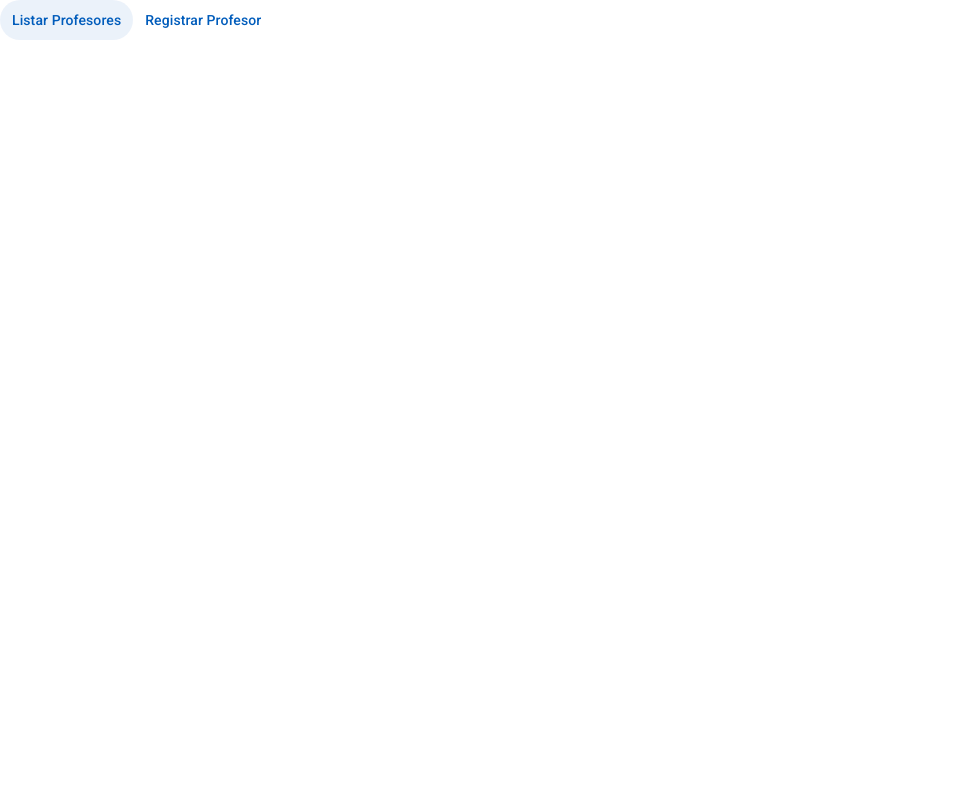
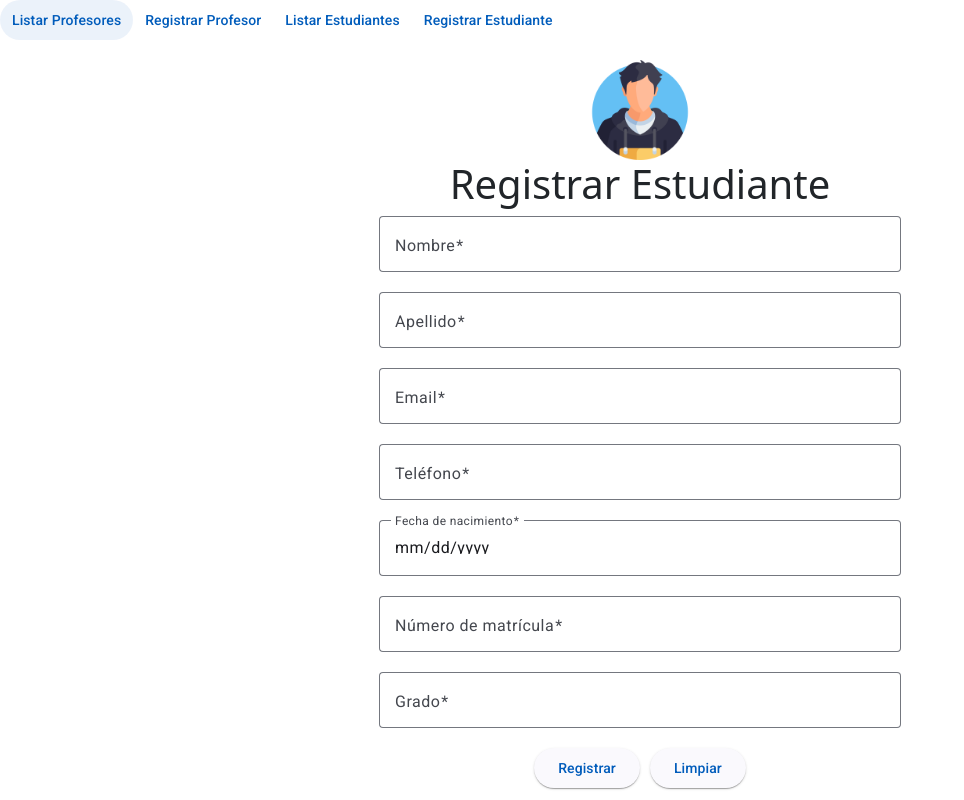
Before and after one commit to juandgo/springboot-api-escolar, an Angular app in the folder registro-escolar-frontend/: page /registrar-estudiante in a window 1280 px wide. Before the commit this address led to /. Shown: the whole page, without its empty margins (0-964 px from the left). Built offline with nearby package versions, Linux system fonts and the light colour scheme.

Commit message:
listing estudents

```diff
--- a/registro-escolar-frontend/src/app/app-routing.module.ts
+++ b/registro-escolar-frontend/src/app/app-routing.module.ts
@@ -3,12 +3,15 @@ import { RouterModule, Routes } from '@angular/router';
 
 import { RegistroProfesorComponent } from './pages/registro-profesor/registro-profesor.component';
 import { ListarProfesoresComponent } from './pages/listar-profesores/listar-profesores.component';
+import { RegistroEstudianteComponent } from './pages/registro-estudiante/registro-estudiante.component';
 
 const routes: Routes = [
   { path: '', redirectTo: 'listar-profesores', pathMatch: 'full' },
   { path: 'registrar-profesor', component: RegistroProfesorComponent },
   { path: 'listar-profesores', component: ListarProfesoresComponent },
-  { path: 'editar-profesor/:id', component: RegistroProfesorComponent }
+  { path: 'editar-profesor/:id', component: RegistroProfesorComponent },
+  { path: 'registrar-estudiante', component: RegistroEstudianteComponent },
+  { path: '', redirectTo: '/listar-profesores', pathMatch: 'full' }
   // otras rutas...
 ];
 
--- a/registro-escolar-frontend/src/app/app.module.ts
+++ b/registro-escolar-frontend/src/app/app.module.ts
@@ -22,6 +22,9 @@ import {MatFormFieldModule} from '@angular/material/form-field';
 import { HttpClientModule } from '@angular/common/http';
 import { MatTableModule } from '@angular/material/table';
 import { ListarProfesoresComponent } from './pages/listar-profesores/listar-profesores.component';
+import { RouterModule } from '@angular/router';
+import { ListarEstudiantesComponent } from './pages/listar-estudiantes/listar-estudiantes.component';
+
 
 @NgModule({
   declarations: [
@@ -34,8 +37,10 @@ import { ListarProfesoresComponent } from './pages/listar-profesores/listar-prof
     RegistroEstudianteComponent,
     RegistroPersonaComponent,
     ListarProfesoresComponent,
+    ListarEstudiantesComponent,
   ],
   imports: [
+    RouterModule,
     BrowserModule,
     AppRoutingModule,
     MatButtonModule,
@@ -48,6 +53,7 @@ import { ListarProfesoresComponent } from './pages/listar-profesores/listar-prof
     MatIconModule,
     MatTableModule,
     HttpClientModule, // Import HttpClientModule for HTTP requests
+
   ],
   providers: [],
   bootstrap: [AppComponent]
--- a/registro-escolar-frontend/src/app/components/navbar/navbar.component.html
+++ b/registro-escolar-frontend/src/app/components/navbar/navbar.component.html
@@ -5,4 +5,10 @@
   <button mat-button [routerLink]="['/registrar-profesor']">
     Registrar Profesor
   </button>
+  <button mat-button [routerLink]="['/listar-estudiantes']">
+    Listar Estudiantes
+  </button>
+  <button mat-button [routerLink]="['/registrar-estudiante']">
+    Registrar Estudiante
+  </button>
 </nav>
--- /dev/null
+++ b/registro-escolar-frontend/src/app/pages/listar-estudiantes/listar-estudiantes.component.html
@@ -0,0 +1 @@
+<p>listar-estudiantes works!</p>
--- a/registro-escolar-frontend/src/app/pages/registro-estudiante/registro-estudiante.component.html
+++ b/registro-escolar-frontend/src/app/pages/registro-estudiante/registro-estudiante.component.html
@@ -1,48 +1,66 @@
 <div class="bootstrap-wrapper">
     <div class="container">
-        <div class="row" style="margin-top : 20px;">
+      <div class="row" style="margin-top: 20px">
         <div class="col-md-6 offset-md-3">
           <div class="container text-center">
-                    <img src="assets/boy.png" width="100" height="100">
+            <img src="assets/boy.png" width="100" height="100" />
           </div>
-                <h1 class="text-center">Resgistrate aquí</h1>
+          <h1 class="text-center">
+            {{ esModoEdicion ? 'Actualizar Estudiante' : 'Registrar Estudiante' }}
+          </h1>
 
-                <form action="">
-                    <mat-form-field class="full-width" appearence="outline">
-                        <mat-label>Nombre de usuario</mat-label>
-                        <input matInput type="text" placeholder="Nombre de usuario" required>
+          <div class="container text-center">
+            <form (ngSubmit)="formSubmit()">
+              <!-- Nombre -->
+              <mat-form-field class="full-width" appearance="outline">
+                <mat-label>Nombre</mat-label>
+                <input matInput required name="nombre" [(ngModel)]="estudiante.nombre" placeholder="Digite su nombre" />
               </mat-form-field>
-                    <mat-form-field class="full-width" appearence="outline">
-                        <mat-label>Appellido</mat-label>
-                        <input matInput type="text" placeholder="Appellido" required>
+
+              <!-- Apellido -->
+              <mat-form-field class="full-width" appearance="outline">
+                <mat-label>Apellido</mat-label>
+                <input matInput required name="apellido" [(ngModel)]="estudiante.apellido" placeholder="Digite su apellido" />
               </mat-form-field>
-                    <mat-form-field class="full-width" appearence="outline">
+
+              <!-- Email -->
+              <mat-form-field class="full-width" appearance="outline">
+                <mat-label>Email</mat-label>
+                <input matInput type="email" required name="email" [(ngModel)]="estudiante.email" placeholder="Digite su email" />
+              </mat-form-field>
+
+              <!-- Teléfono -->
+              <mat-form-field class="full-width" appearance="outline">
+                <mat-label>Teléfono</mat-label>
+                <input matInput required name="telefono" [(ngModel)]="estudiante.telefono" type="tel" placeholder="Digite su teléfono" />
+              </mat-form-field>
+
+              <!-- Fecha de nacimiento -->
+              <mat-form-field class="full-width" appearance="outline">
                 <mat-label>Fecha de nacimiento</mat-label>
-                        <input matInput type="text" placeholder="Fecha de nacimiento" required>
+                <input matInput required name="fechaNacimiento" [(ngModel)]="estudiante.fechaNacimiento" type="date" />
               </mat-form-field>
-                    <mat-form-field class="full-width" appearence="outline">
-                        <mat-label>Correo electrónico</mat-label>
-                        <input matInput type="email" placeholder="Correo electrónico" required>
+
+              <!-- Número de matrícula -->
+              <mat-form-field class="full-width" appearance="outline">
+                <mat-label>Número de matrícula</mat-label>
+                <input matInput required name="numeroMatricula" [(ngModel)]="estudiante.numeroMatricula" placeholder="Ingrese número de matrícula" />
               </mat-form-field>
-                    <mat-form-field class="full-width" appearence="outline">
-                        <mat-label>Telefono</mat-label>
-                        <input matInput type="email" placeholder="Telefono" required>
+
+              <!-- Grado -->
+              <mat-form-field class="full-width" appearance="outline">
+                <mat-label>Grado</mat-label>
+                <input matInput required name="grado" [(ngModel)]="estudiante.grado" placeholder="Ingrese grado del estudiante" />
               </mat-form-field>
-                    <mat-form-field class="full-width" appearence="outline">
-                        <mat-label>Numero de matricula</mat-label>
-                        <input matInput type="email" placeholder="Numero de matricula" required>
-                    </mat-form-field>
-                    <mat-form-field class="full-width" appearence="outline">
-                        <mat-label>Grado</mat-label>
-                        <input matInput type="email" placeholder="Grado" required>
-                    </mat-form-field>
-                    <div class="container text-center">
-                        <button mat-raised-button color="primary" class="full-width">Registrarse</button>
-                        <button mat-raised-button color="accent" class="full-width" style="margin-left: 20px; margin-top: 20px;">Limpiar</button>
-                    </div>
-                    <br><br><br>
+
+              <!-- Botones -->
+              <button mat-raised-button color="primary" type="submit">
+                {{ esModoEdicion ? 'Actualizar' : 'Registrar' }}
+              </button>
+              <button mat-raised-button color="accent" type="reset" style="margin-left: 10px">Limpiar</button>
             </form>
           </div>
         </div>
       </div>
     </div>
+  </div>
--- a/registro-escolar-frontend/src/app/pages/registro-estudiante/registro-estudiante.component.ts
+++ b/registro-escolar-frontend/src/app/pages/registro-estudiante/registro-estudiante.component.ts
@@ -1,11 +1,70 @@
-import { Component } from '@angular/core';
+import { Component, OnInit } from '@angular/core';
+import { ActivatedRoute, Router } from '@angular/router';
+import { EstudianteDTO } from '../../models/estudiante.dto';
+import { EstudianteService } from '../../services/estudiante.service';
 
 @Component({
   selector: 'app-registro-estudiante',
   standalone: false,
   templateUrl: './registro-estudiante.component.html',
-  styleUrl: './registro-estudiante.component.css'
 })
-export class RegistroEstudianteComponent {
+export class RegistroEstudianteComponent implements OnInit {
+  estudiante: EstudianteDTO = {
+    nombre: '',
+    apellido: '',
+    email: '',
+    telefono: '',
+    fechaNacimiento: '',
+    numeroMatricula: '',
+    grado: '',
+  };
 
+  esModoEdicion = false;
+
+  constructor(
+    private estudianteService: EstudianteService,
+    private route: ActivatedRoute,
+    private router: Router
+  ) {}
+
+  ngOnInit(): void {
+    const id = this.route.snapshot.paramMap.get('id');
+
+    if (id) {
+      this.esModoEdicion = true;
+      this.estudianteService.obtenerEstudiantePorId(+id).subscribe({
+        next: (data) => (this.estudiante = data),
+        error: (err) => {
+          console.error('Error al cargar estudiante', err);
+          alert('No se pudo cargar el estudiante.');
+        },
+      });
+    }
+  }
+
+  formSubmit(): void {
+    if (this.esModoEdicion && this.estudiante.id) {
+      this.estudianteService.actualizarEstudiante(this.estudiante).subscribe({
+        next: () => {
+          alert('Estudiante actualizado correctamente');
+          this.router.navigate(['/estudiantes']);
+        },
+        error: (err) => {
+          console.error('Error al actualizar estudiante', err);
+          alert('Error al actualizar');
+        },
+      });
+    } else {
+      this.estudianteService.registrarEstudiante(this.estudiante).subscribe({
+        next: () => {
+          alert('Estudiante registrado con éxito');
+          this.router.navigate(['/estudiantes']);
+        },
+        error: (err) => {
+          console.error('Error al registrar estudiante', err);
+          alert('Error al registrar');
+        },
+      });
+    }
+  }
 }
--- /dev/null
+++ b/registro-escolar-frontend/src/app/services/estudiante.service.ts
@@ -0,0 +1,37 @@
+import { HttpClient } from '@angular/common/http';
+import { Injectable } from '@angular/core';
+import { EstudianteDTO } from '../models/estudiante.dto';
+import { Observable } from 'rxjs';
+
+@Injectable({
+  providedIn: 'root'
+})
+export class EstudianteService {
+  private baseUrl = 'http://localhost:8080/api/estudiantes';
+
+  constructor(private http: HttpClient) {}
+
+  registrarEstudiante(estudiante: EstudianteDTO): Observable<EstudianteDTO> {
+    return this.http.post<EstudianteDTO>(`${this.baseUrl}/registrar`, estudiante);
+  }
+
+  listarEstudiantes(): Observable<EstudianteDTO[]> {
+    return this.http.get<EstudianteDTO[]>(this.baseUrl);
+  }
+
+  obtenerEstudiantePorId(id: number): Observable<EstudianteDTO> {
+    return this.http.get<EstudianteDTO>(`${this.baseUrl}/buscar/id/${id}`);
+  }
+
+  buscarPorGrado(grado: string): Observable<EstudianteDTO[]> {
+    return this.http.get<EstudianteDTO[]>(`${this.baseUrl}/buscar/grado/${grado}`);
+  }
+
+  actualizarEstudiante(estudiante: EstudianteDTO): Observable<void> {
+    return this.http.put<void>(`${this.baseUrl}/actualizar/${estudiante.id}`, estudiante);
+  }
+
+  eliminarEstudiante(id: number): Observable<void> {
+    return this.http.delete<void>(`${this.baseUrl}/eliminar/${id}`);
+  }
+}
```
Also changed, not shown: registro-escolar-frontend/src/app/pages/listar-estudiantes/listar-estudiantes.component.ts (added, +11 -0 lines), registro-escolar-frontend/src/app/pages/listar-estudiantes/listar-estudiantes.component.css (added), 2 other files (tests, documents, lock files or other folders). Lines whose indentation alone changed are shown as unchanged.
